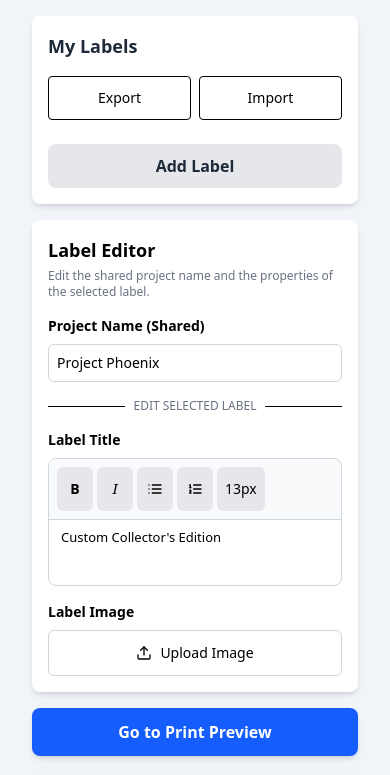
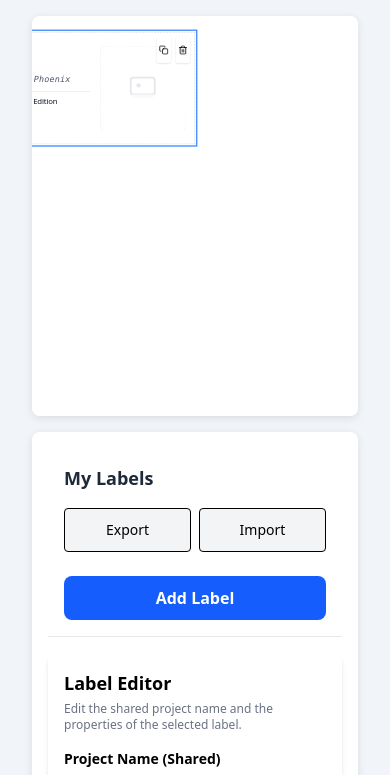
Before and after one commit to taolulu/PrintableLabelCreator, a React (Vite) app: page / in a window 390 px wide. Shown: the top 775 px of the page. Built offline with nearby package versions, Linux system fonts and the light colour scheme.

Commit message:
feat: implement responsive design with aspect-ratio based layout

```diff
--- a/src/App.tsx
+++ b/src/App.tsx
@@ -329,20 +329,20 @@ export default function App(): React.ReactElement {
           </div>
         </div>
       ) : (
-        <div className="flex flex-col xl:grid xl:grid-cols-3 gap-4 xl:gap-8 max-w-7xl mx-auto px-4 sm:px-6 lg:px-8">
+        <div className="responsive-editor-layout px-4 sm:px-6 lg:px-8">
           {/* Left side: Controls */}
-          <div className="xl:col-span-1 flex flex-col gap-4 xl:gap-8">
-            <div className="bg-white rounded-lg shadow-md p-4 flex flex-col gap-4">
+          <div className="responsive-editor-sidebar flex flex-col gap-4 p-4">
+            <div className="p-4 flex flex-col gap-4 border-b border-gray-200">
               <h2 className="text-lg xl:text-xl font-bold text-gray-800">My Labels</h2>
               <div className="flex gap-2">
-                <button onClick={exportProject} className="flex-1 text-sm px-3 py-2 bg-white border rounded hover:bg-gray-50">Export</button>
-                <button onClick={() => fileInputRef.current?.click()} className="flex-1 text-sm px-3 py-2 bg-white border rounded hover:bg-gray-50">Import</button>
+                <button onClick={exportProject} className="flex-1 text-sm px-3 py-2 bg-gray-100 border rounded hover:bg-gray-200">Export</button>
+                <button onClick={() => fileInputRef.current?.click()} className="flex-1 text-sm px-3 py-2 bg-gray-100 border rounded hover:bg-gray-200">Import</button>
                 <input ref={fileInputRef} type="file" accept="application/json" onChange={handleImportFile} className="hidden" />
               </div>
               {/* Labels list removed from left panel — preview area now contains controls */}
               <button
                 onClick={handleAddLabel}
-                className="w-full mt-2 bg-gray-200 text-gray-800 font-bold py-2 px-4 rounded-lg hover:bg-gray-300 focus:outline-none focus:ring-2 focus:ring-gray-400 focus:ring-opacity-50 transition-colors"
+                className="w-full mt-2 bg-blue-600 text-white font-bold py-2 px-4 rounded-lg hover:bg-blue-700 focus:outline-none focus:ring-2 focus:ring-blue-500 focus:ring-opacity-50 transition-colors"
               >
                 Add Label
               </button>
@@ -357,17 +357,17 @@ export default function App(): React.ReactElement {
                 updateSelectedLabel={handleUpdateSelectedLabel}
               />
             ) : (
-              <div className="w-full text-center text-gray-500 bg-white p-6 xl:p-8 rounded-lg shadow-md">
+              <div className="w-full text-center text-gray-500 p-6 xl:p-8 border border-gray-200 rounded-lg bg-gray-50">
                 Select a label to edit or add a new one.
               </div>
             )}
-             <button onClick={() => setIsPrintPreview(true)} className="w-full bg-blue-600 text-white font-bold py-3 xl:py-4 px-4 xl:px-6 rounded-lg shadow-md hover:bg-blue-700 focus:outline-none focus:ring-2 focus:ring-blue-500 focus:ring-opacity-50 transition-colors text-base xl:text-lg">
+             <button onClick={() => setIsPrintPreview(true)} className="w-full bg-green-600 text-white font-bold py-3 xl:py-4 px-4 xl:px-6 rounded-lg hover:bg-green-700 focus:outline-none focus:ring-2 focus:ring-green-500 focus:ring-opacity-50 transition-colors text-base xl:text-lg mt-4">
               Go to Print Preview
             </button>
           </div>
 
           {/* Right side: All Labels Preview */}
-          <div className="xl:col-span-2 bg-gray-50 rounded-lg shadow-inner p-4 sm:p-6 xl:p-8 overflow-auto flex flex-col items-center">
+          <div className="responsive-editor-preview bg-gray-50 rounded-lg shadow-inner p-4 sm:p-6 xl:p-8 overflow-auto flex flex-col items-center">
             <div
               className="origin-top transform-gpu"
               style={{
--- a/src/index.css
+++ b/src/index.css
@@ -115,3 +115,97 @@
   background: rgba(0,0,0,0.15);
   border-radius: 8px;
 }
+
+
+/* 响应式布局 - 基于宽高比例的媒体查询 */
+
+/* 横向屏幕布局 (宽高比 >= 1) */
+@media (min-aspect-ratio: 1/1) {
+  .responsive-editor-layout {
+    display: flex;
+    flex-direction: row;
+    max-width: 1440px;
+    margin: 0 auto;
+    gap: 24px;
+    transition: all 0.3s ease-in-out;
+    align-items: flex-start;
+  }
+
+  .responsive-editor-sidebar {
+    width: 300px;
+    min-width: 300px;
+    flex-shrink: 0;
+    min-height: 600px;
+    transition: all 0.3s ease-in-out;
+  }
+
+  .responsive-editor-preview {
+    flex: 1;
+    min-height: 600px;
+    transition: all 0.3s ease-in-out;
+  }
+}
+
+/* 竖向屏幕布局 (宽高比 < 1) */
+@media (max-aspect-ratio: 1/1) {
+  .responsive-editor-layout {
+    display: flex;
+    flex-direction: column;
+    width: 100%;
+    gap: 20px;
+    transition: all 0.3s ease-in-out;
+  }
+
+  .responsive-editor-sidebar {
+    width: 100%;
+    order: 2;
+    min-height: 400px;
+    transition: all 0.3s ease-in-out;
+  }
+
+  .responsive-editor-preview {
+    width: 100%;
+    order: 1;
+    min-height: 500px;
+    transition: all 0.3s ease-in-out;
+  }
+}
+
+/* 小屏幕优化 */
+@media (max-width: 768px) {
+  .responsive-editor-layout {
+    gap: 16px;
+  }
+
+  .responsive-editor-sidebar {
+    min-height: 350px;
+  }
+
+  .responsive-editor-preview {
+    min-height: 400px;
+  }
+}
+
+/* 通用样式 */
+.responsive-editor-sidebar,
+.responsive-editor-preview {
+  background: white;
+  border-radius: 8px;
+  box-shadow: 0 2px 8px rgba(0, 0, 0, 0.1);
+  overflow: hidden;
+}
+
+/* 平滑过渡效果 */
+.responsive-editor-layout * {
+  transition: width 0.3s ease-in-out, height 0.3s ease-in-out, flex 0.3s ease-in-out;
+}
+
+/* 确保内容不会溢出 */
+.responsive-editor-sidebar {
+  overflow-y: auto;
+}
+
+.responsive-editor-preview {
+  overflow-x: auto;
+  overflow-y: auto;
+}
```
Also changed, not shown: 1 other file (tests, documents, lock files or other folders).
